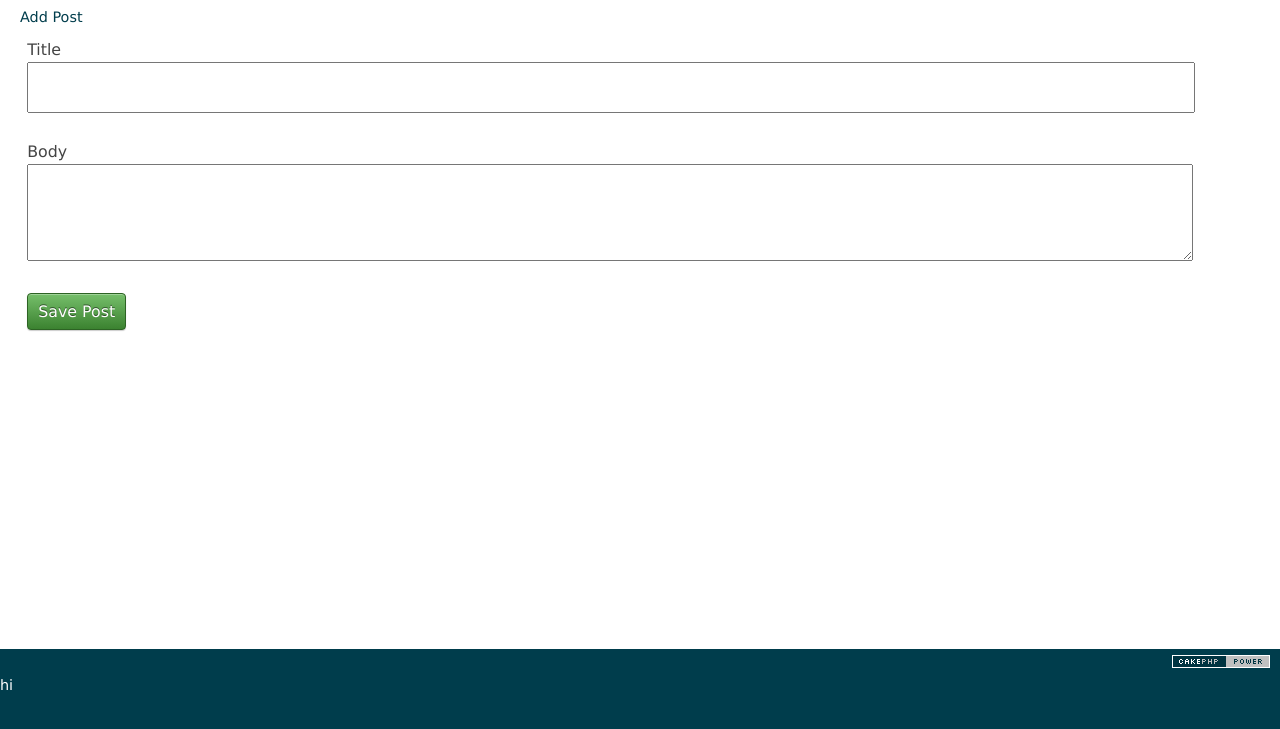
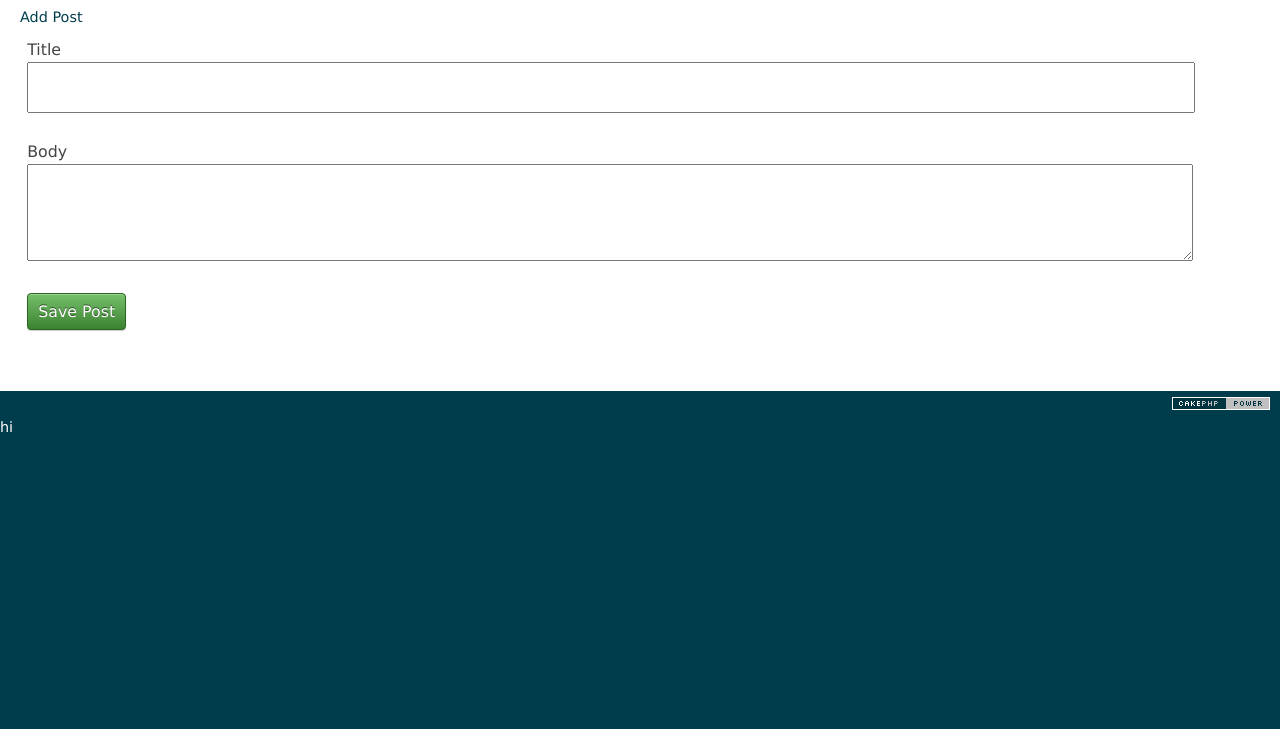
Before and after one commit to dave-lp/cake, a CakePHP app: the page made by app/View/Posts/add.ctp in a window 1280 px wide. Shown: the part 48-777 px from the top of the page. Run offline with PHP 8.4 and a stand-in for CakePHP, Linux system fonts and the light colour scheme; the template is opened without the code that fills it, so the values that code supplies are empty; form fields are guessed from the names that the template uses; some libraries are stand-ins or nearby versions.

Commit message:
Revert "wefsdz"
This reverts commit ae1854e37b6a97f4c1decd30948b3a398e1e1cd2.

```diff
--- a/app/webroot/css/cake.generic.css
+++ b/app/webroot/css/cake.generic.css
@@ -103,7 +103,6 @@ p {
 	color: #333;
 	padding: 10px 20px 40px 20px;
 	overflow: auto;
-	height:600px;
 }
 #footer {
 	clear: both;
```
